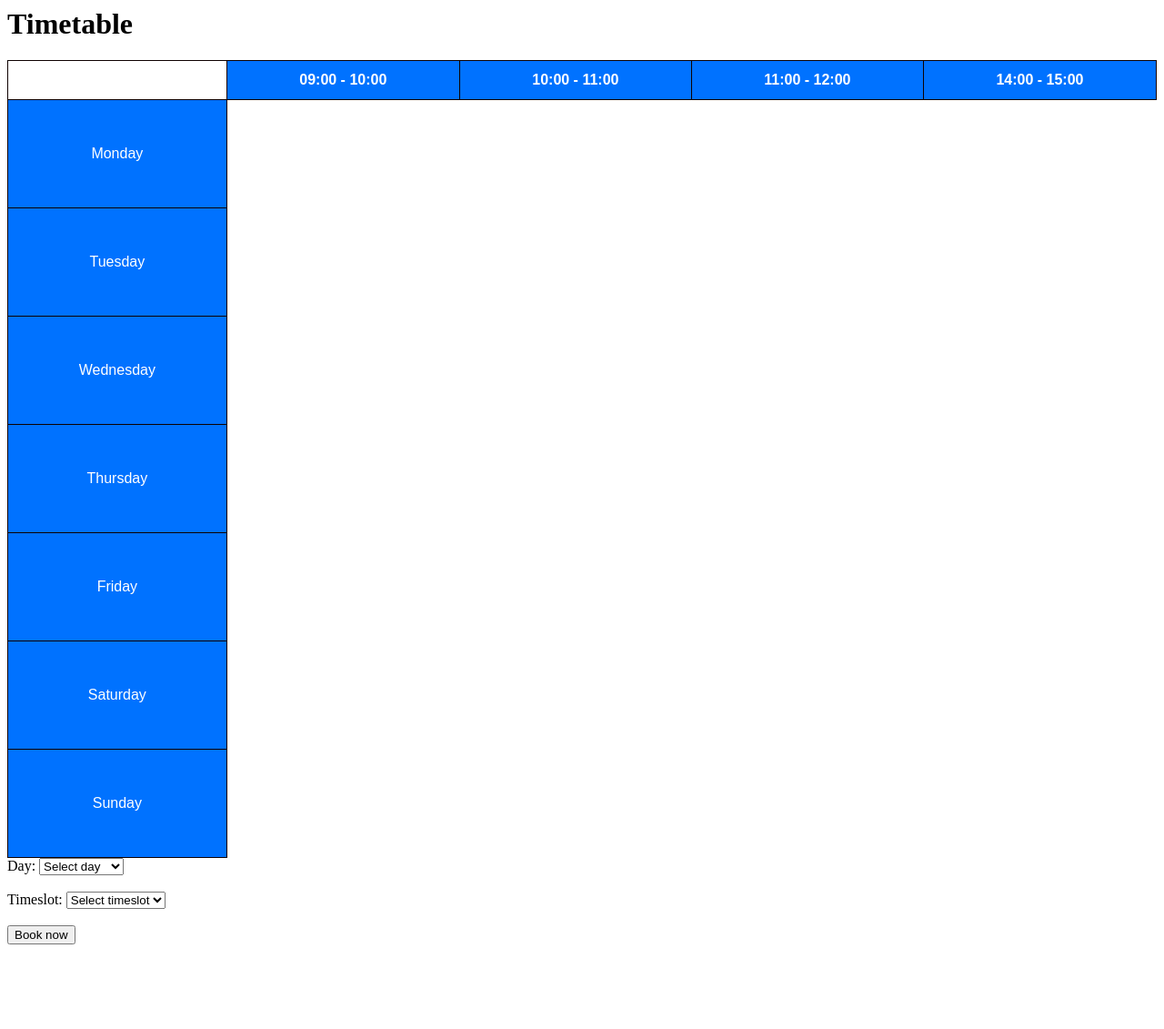
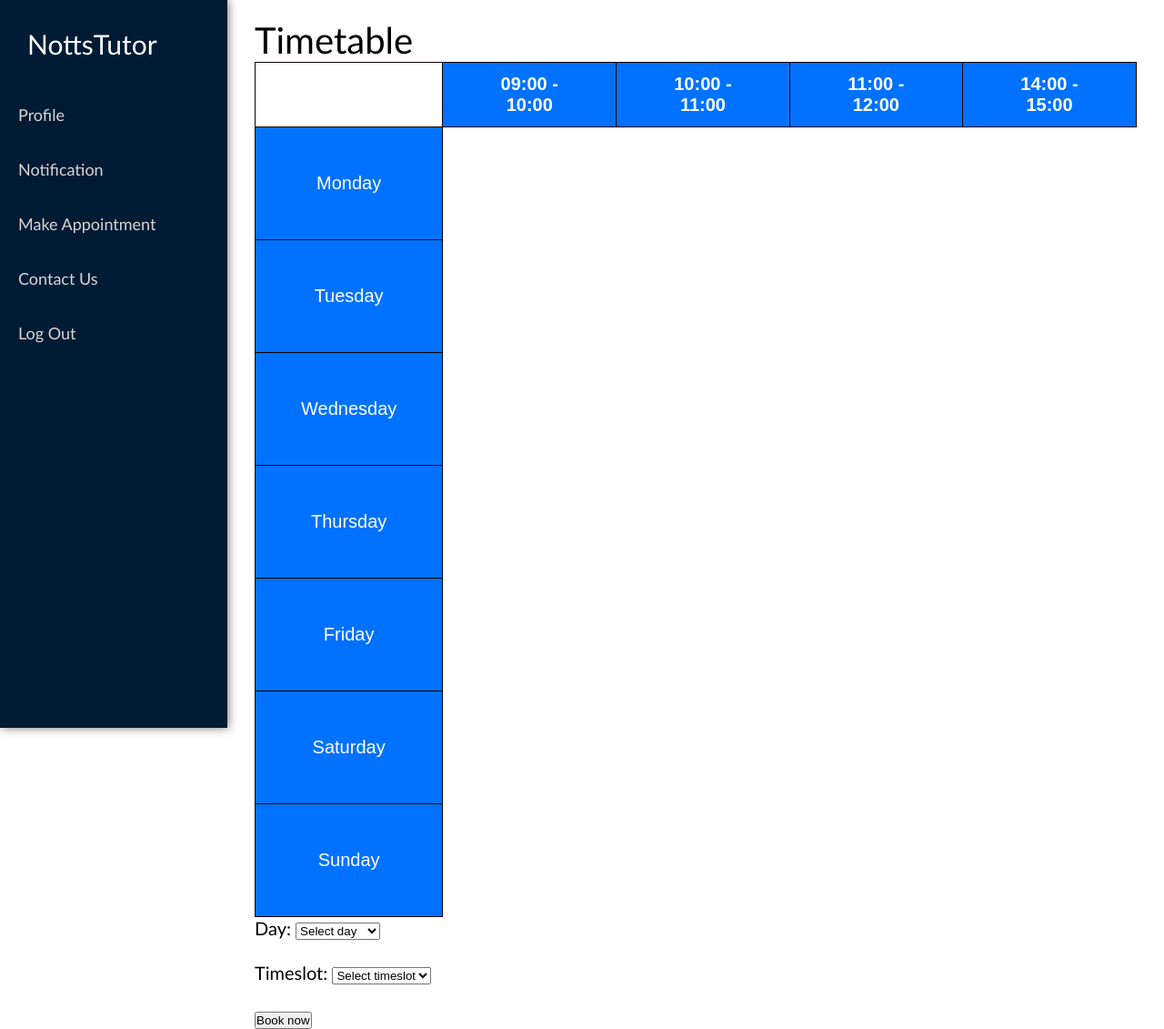
Before and after one commit to yenxuan1381/personal-tutoring-system, a PHP site: page /Timeslot.php in a window 1280 px wide. Shown: the whole page at 91% size. Before the commit the page ends 1038 px from the top, so only its background shows below. Run offline with PHP 8.4, Linux system fonts and the light colour scheme; the visitor is signed in with stand-in values (Sample User, id 1); data comes from the database, SQL or seed files in the repository; data that the repository does not hold is empty.

Commit message:
added comments and added sidebar for timeslot.php

```diff
--- a/Codes/Connection.php
+++ b/Codes/Connection.php
@@ -1,15 +1,29 @@
 <?php
 
 // initialse our connection info
+// host name of the mySQL server
 $host = "localhost";
+// MySQL account username
 $dbUsername = "root";
+// MySQL account password
 $dbPassword = "";
+// Default schema
 $dbname = "csv_db 15";
-date_default_timezone_set("Asia/Kuala_Lumpur"); //Use date time in Malaysia
+//Use date time in Malaysia
+date_default_timezone_set("Asia/Kuala_Lumpur");
 $date=date('F j, Y g:i:a');
 
 // create a connection using the information above
 $conn = new mysqli ($host,$dbUsername,$dbPassword,$dbname);
+
+// check for connection error
+if (!$conn)
+{
+    echo 'Connection error <br>';
+    echo 'Error id:' . mysqli_connect_errno() . '<br>';
+    echo 'Error message:' . mysqli_connect_error() . '<br>';
+    die();
+}
 
 //error_reporting(0);
 //$host = "files.000webhost.com";
--- a/Codes/Login.php
+++ b/Codes/Login.php
@@ -24,6 +24,7 @@
 				// sanitise user input
 				$sanitized_userid = mysqli_real_escape_string($conn, $userid);
 				$sanitized_password = mysqli_real_escape_string($conn, $userpassword);
+				//$hash = password_hash($sanitized_password, PASSWORD_DEFAULT); // Secure password hash
 
 				$administratorstable = "SELECT * FROM `administrators` WHERE `Admin ID` = ".$sanitized_userid;
 				$seniortutorstable = "SELECT * FROM `senior tutors` WHERE `Lect ID` = ".$sanitized_userid;
--- a/Codes/Timeslot.php
+++ b/Codes/Timeslot.php
@@ -55,48 +55,40 @@
 
 	}
 
-
+//end of PHP script
 ?>
 
+<!-- start of the HTML script for the student view page  -->
+
+<!DOCTYPE html>
  <html>
   <head>
-    <style>
+	<link rel="stylesheet" href="default.css">
+    <title> Student Page </title>
+  </head>
 
-      #days {
-        font-family: Arial, Helvetica, sans-serif;
-        border-collapse: collapse;
-        width: 100%;
-      }
+<body>
+<!-- Start Menu -->
+	<div class="nav-btn">Menu</div>
+	<div class="container">
+		<div class="sidebar">
 
-      #days td, #days th {
-        border: 0.5px solid rgb(14, 1, 1);
-        padding: 50px;
-      }
+			<nav>
+				<a href="#">Notts<span>Tutor</span></a>
+				<ul>
+				<li><a href="UserInformationStudent.php?studentID=<?php echo $userid ?>">Profile</a></li>
+					<li><a href="Notification.php?studentID=<?php echo $userid ?>">Notification</a></li>
+					<li><a href="Timeslot.php">Make Appointment</a></li>
+					<li><a href="ContactTuteepage.php">Contact Us</a></li>
+					<li><a href="Loginpage.php">Log Out</a></li>
+				</ul>
 
-      #days th{
-        padding-top: 12px;
-        padding-bottom: 12px;
-        text-align: middle;
-        background-color: #0072ff;
-        color: white;
-      }
+			</nav>
 
+		</div>
+	<!-- End Menu -->
 
-      #days th.special_cell1{
-        background-color: white;
-      }
-
-      #days td.special_cell{
-        background-color: #0072ff;
-        color: white;
-        text-align: center;
-      }
-
-
-    </style>
-
-  </head>
-  <body>
+		<div class="main-content">
 			<h1> Timetable </h1>
 			<table id="days">
 			<tr>
@@ -216,4 +208,38 @@
 			<input type="submit" value="Book now">
 		</form>
 	</body>
+  <style>
+
+      #days {
+        font-family: Arial, Helvetica, sans-serif;
+        border-collapse: collapse;
+        width: 100%;
+      }
+
+      #days td, #days th {
+        border: 0.5px solid rgb(14, 1, 1);
+        padding: 50px;
+      }
+
+      #days th{
+        padding-top: 12px;
+        padding-bottom: 12px;
+        text-align: middle;
+        background-color: #0072ff;
+        color: white;
+      }
+
+
+      #days th.special_cell1{
+        background-color: white;
+      }
+
+      #days td.special_cell{
+        background-color: #0072ff;
+        color: white;
+        text-align: center;
+      }
+
+
+    </style>
 </html>
```
Lines whose indentation alone changed are shown as unchanged.
